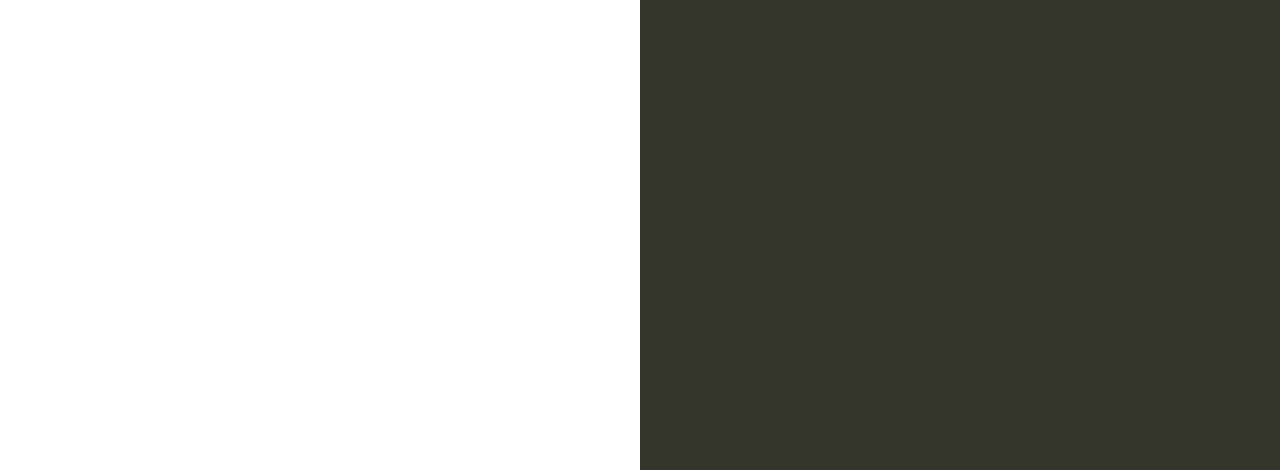
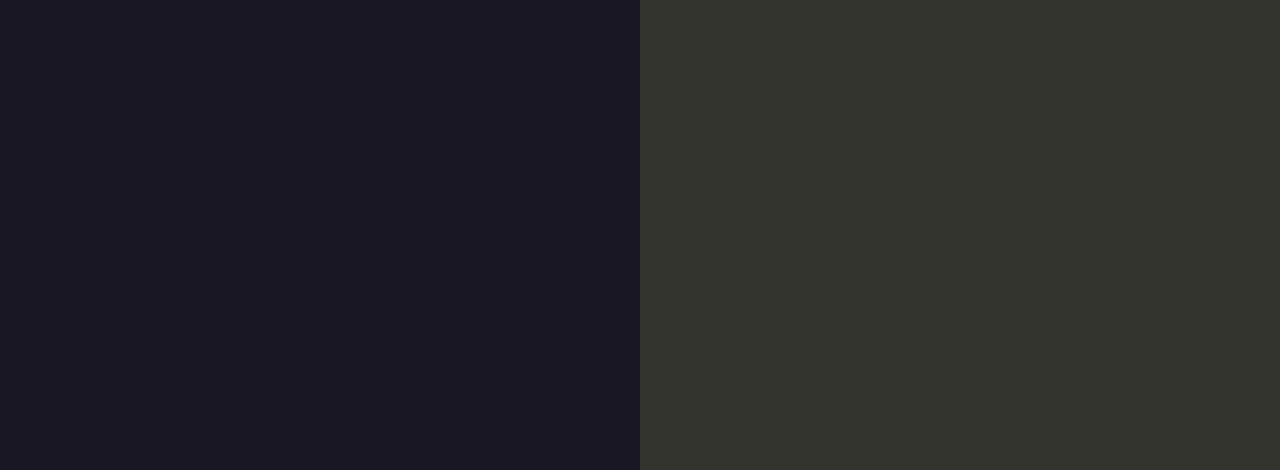
Before and after one commit to shljsl75891/beanstalk-nodejs-app, a website: page index.html in a window 1280 px wide. Shown: the part 330-800 px from the top of the page. Drawn offline with Linux system fonts and the light colour scheme.

Commit message:
feat: bg color to rose pine main bg

```diff
--- a/index.html
+++ b/index.html
@@ -36,7 +36,7 @@
 
         text-align: right;
         padding-top: 11em;
-        background-color: white;
+        background-color: #191724;
       }
       .textColumn p {
         width: 75%;
```
